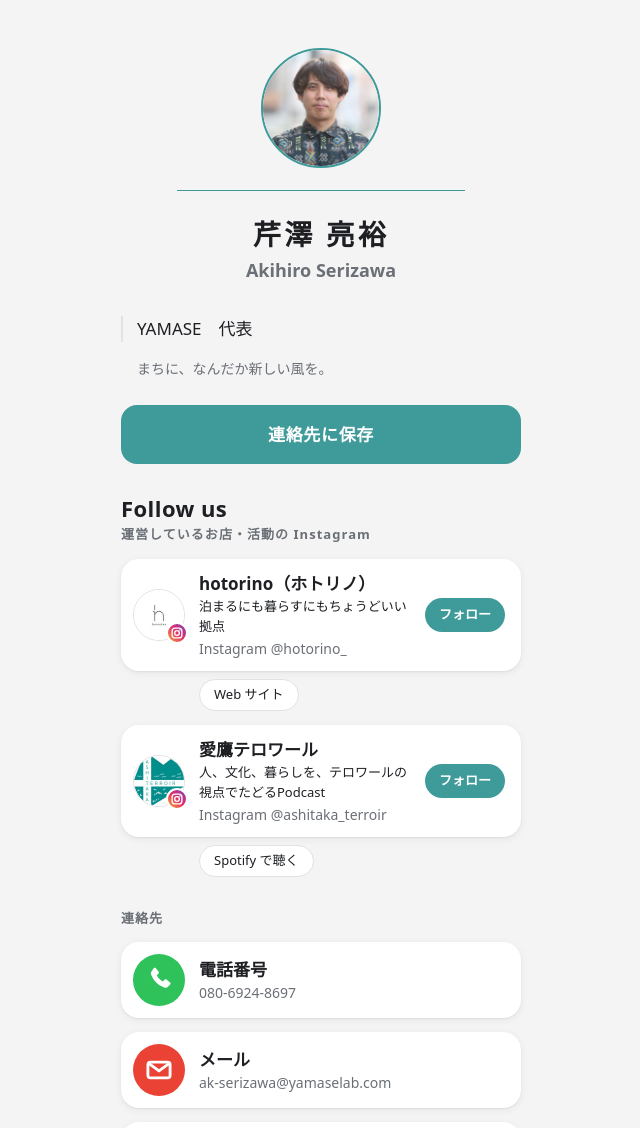
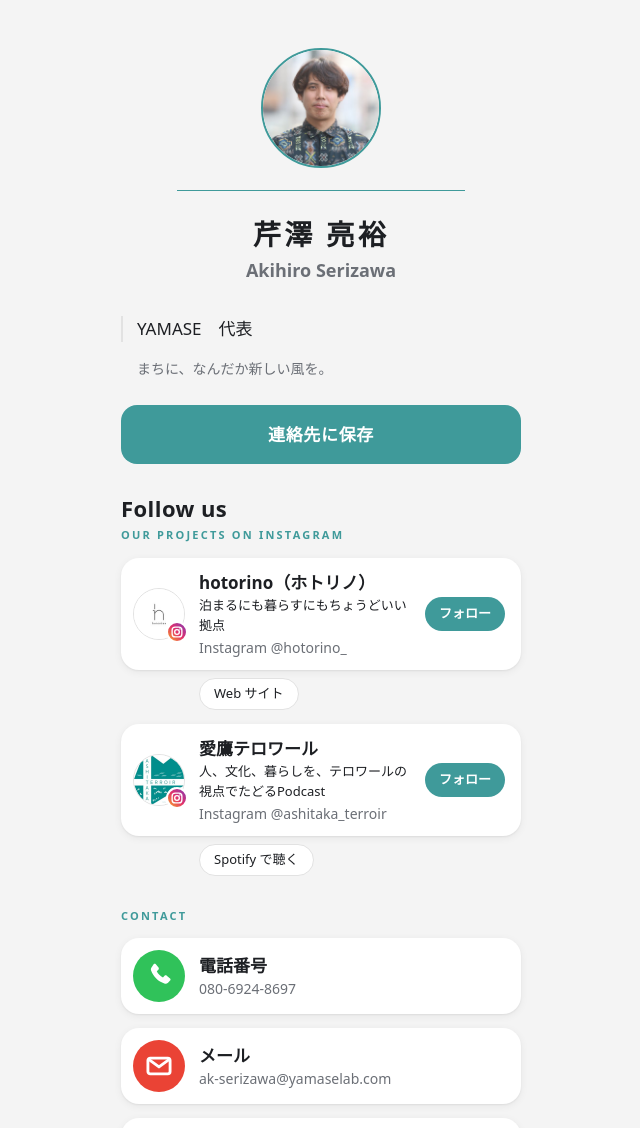
Before and after one commit to ak-serizawa34/yamase-digital-card, a plain HTML site: page yamase/index.html in a window 1280 px wide. Shown: the top 1128 px of the page, without its empty margins (319-959 px from the left). Drawn offline with Linux system fonts and the light colour scheme.

Commit message:
欄の見出しを英字の小見出しにする（Our projects on Instagram / Contact）
Co-Authored-By: Claude Opus 5.5 <noreply@anthropic.com>

```diff
--- a/assets/card.css
+++ b/assets/card.css
@@ -56,7 +56,7 @@ body {
 .sec { margin-top: 28px; }
 .sec + .sec { margin-top: 32px; }
 .sec-en { margin: 0; font-size: 22px; font-weight: 700; letter-spacing: .02em; }
-.sec-h { margin: 0 0 4px; font-size: 13px; font-weight: 600; color: var(--muted); letter-spacing: .08em; }
+.sec-h { margin: 2px 0 4px; font-size: 11px; font-weight: 600; color: var(--accent); letter-spacing: .2em; text-transform: uppercase; }
 .sec-t { margin: 0 0 8px; font-size: 13px; color: var(--muted); }
 .row {
   display: flex; align-items: center; gap: 14px;
--- a/cards.js
+++ b/cards.js
@@ -30,7 +30,7 @@ window.CARDS = {
       {
         // YAMASE が運営しているお店・活動。見てくれた人にフォローしてもらいたい。cta が右側のボタンの文字になる。
         en: "Follow us",                   // 見出しの上の大きい英字
-        heading: "運営しているお店・活動の Instagram",
+        heading: "Our projects on Instagram",
         links: [
           // img：丸いアイコンの画像（Instagram のプロフィール画像など）
           // desc：一言の説明　more：下に並べる小さいボタン
@@ -54,7 +54,7 @@ window.CARDS = {
       },
       {
         // contact: true の欄の一番上に、電話とメールが入る。
-        heading: "連絡先",
+        heading: "Contact",
         contact: true,
         links: [
           { type: "instagram", label: "Instagram", text: "@serizawakihiro", url: "https://www.instagram.com/serizawakihiro/" },
```
